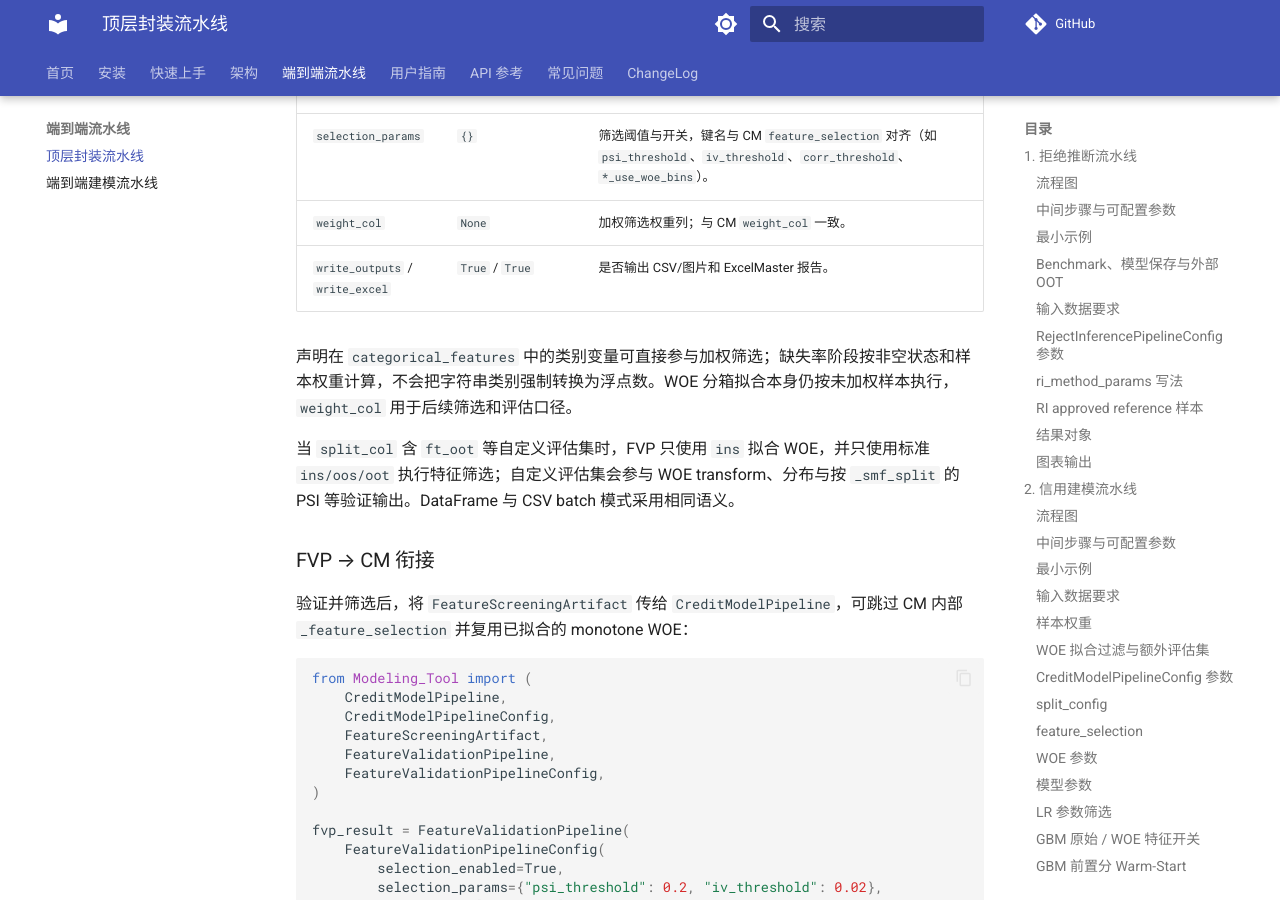
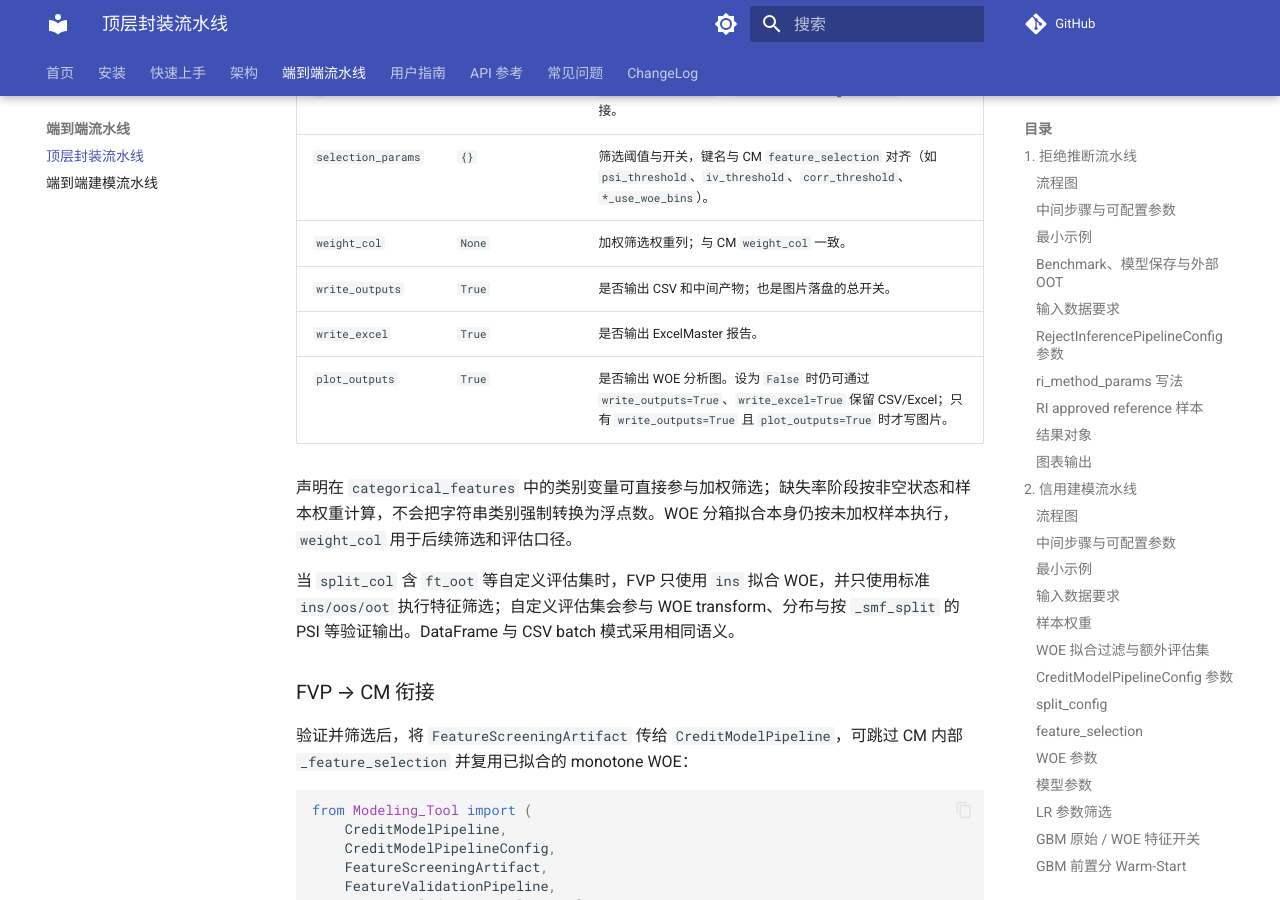
Before and after one commit to Kyle-J-Sun/SuperModelingFactory_doc, an MkDocs documentation site: the page built from docs/pipeline_one_click.md, in a window 1280 px wide and 900 px high, scrolled down 28620 px. Built offline with MkDocs 1.6.1 and Material for MkDocs 9.7.7, drawn with Linux system fonts in a browser that asks for light colours; comment, search, counter and statistics services are not loaded.

Commit message:
docs: document feature validation plot control

```diff
--- a/docs/pipeline_one_click.md
+++ b/docs/pipeline_one_click.md
@@ -871,7 +871,7 @@ result.high_corr_pairs
 | IV / KS | `ivks_summary` | `ivks_group_dims`、`ivks_use_woe_bins`、`ivks_params`、`min_group_size` |
 | 相关性 | `corr_matrix`、`high_corr_pairs`、`correlated_detail` | `corr_include_incumbent`、`corr_use_woe_bins`、`corr_params` |
 | 变量筛选（可选） | `selected_features`、`screening_artifact`、`selection_summary` | `selection_enabled`、`selection_params`、`weight_col` |
-| 报告输出 | `output_paths`、`report_path` | `output_dir`、`write_outputs`、`write_excel` |
+| 报告输出 | `output_paths`、`report_path` | `output_dir`、`write_outputs`、`write_excel`、`plot_outputs` |
 
 ### `FeatureValidationPipelineConfig` 参数
 
@@ -921,7 +921,9 @@ result.high_corr_pairs
 | `selection_enabled` | `False` | 是否在验证后执行 PSI/IV/相关性剔除，产出 `selected_features` 与 `FeatureScreeningArtifact` 供 CM 承接。 |
 | `selection_params` | `{}` | 筛选阈值与开关，键名与 CM `feature_selection` 对齐（如 `psi_threshold`、`iv_threshold`、`corr_threshold`、`*_use_woe_bins`）。 |
 | `weight_col` | `None` | 加权筛选权重列；与 CM `weight_col` 一致。 |
-| `write_outputs` / `write_excel` | `True` / `True` | 是否输出 CSV/图片和 ExcelMaster 报告。 |
+| `write_outputs` | `True` | 是否输出 CSV 和中间产物；也是图片落盘的总开关。 |
+| `write_excel` | `True` | 是否输出 ExcelMaster 报告。 |
+| `plot_outputs` | `True` | 是否输出 WOE 分析图。设为 `False` 时仍可通过 `write_outputs=True`、`write_excel=True` 保留 CSV/Excel；只有 `write_outputs=True` 且 `plot_outputs=True` 时才写图片。 |
 
 声明在 `categorical_features` 中的类别变量可直接参与加权筛选；缺失率阶段按非空状态和样本权重计算，不会把字符串类别强制转换为浮点数。WOE 分箱拟合本身仍按未加权样本执行，`weight_col` 用于后续筛选和评估口径。
 
--- a/mkdocs.yml
+++ b/mkdocs.yml
@@ -162,6 +162,7 @@ nav:
   - 常见问题: faq.md
   - ChangeLog:
       - changelog/index.md
+      - v0.6.1: changelog/v0.6.1.md
       - v0.6.0: changelog/v0.6.0.md
       - v0.5.9: changelog/v0.5.9.md
       - v0.5.8: changelog/v0.5.8.md
```
Also changed, not shown: docs/changelog/index.md (+2 -0 lines), docs/changelog/v0.6.1.md (added, +21 -0 lines), 1 other file.
